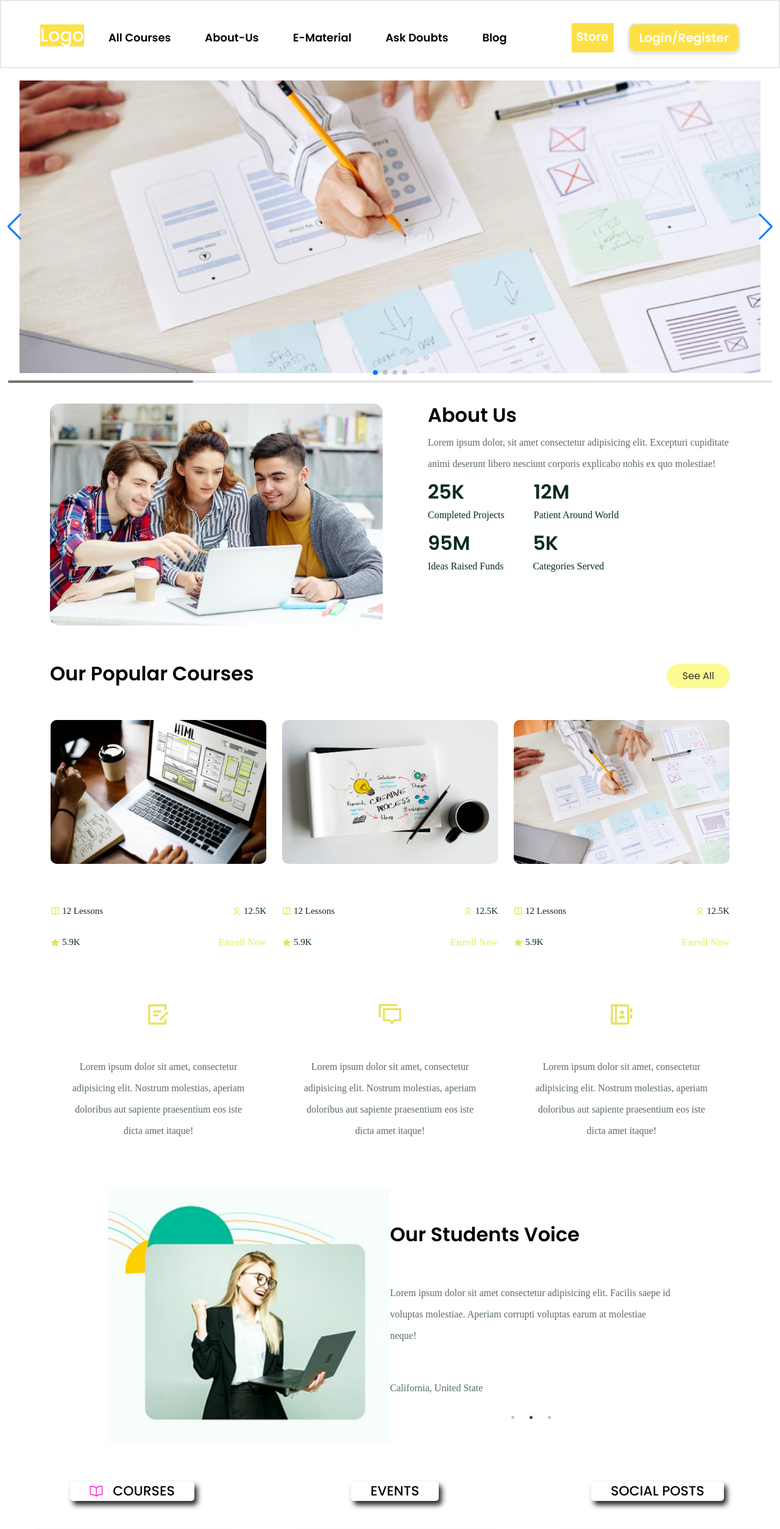
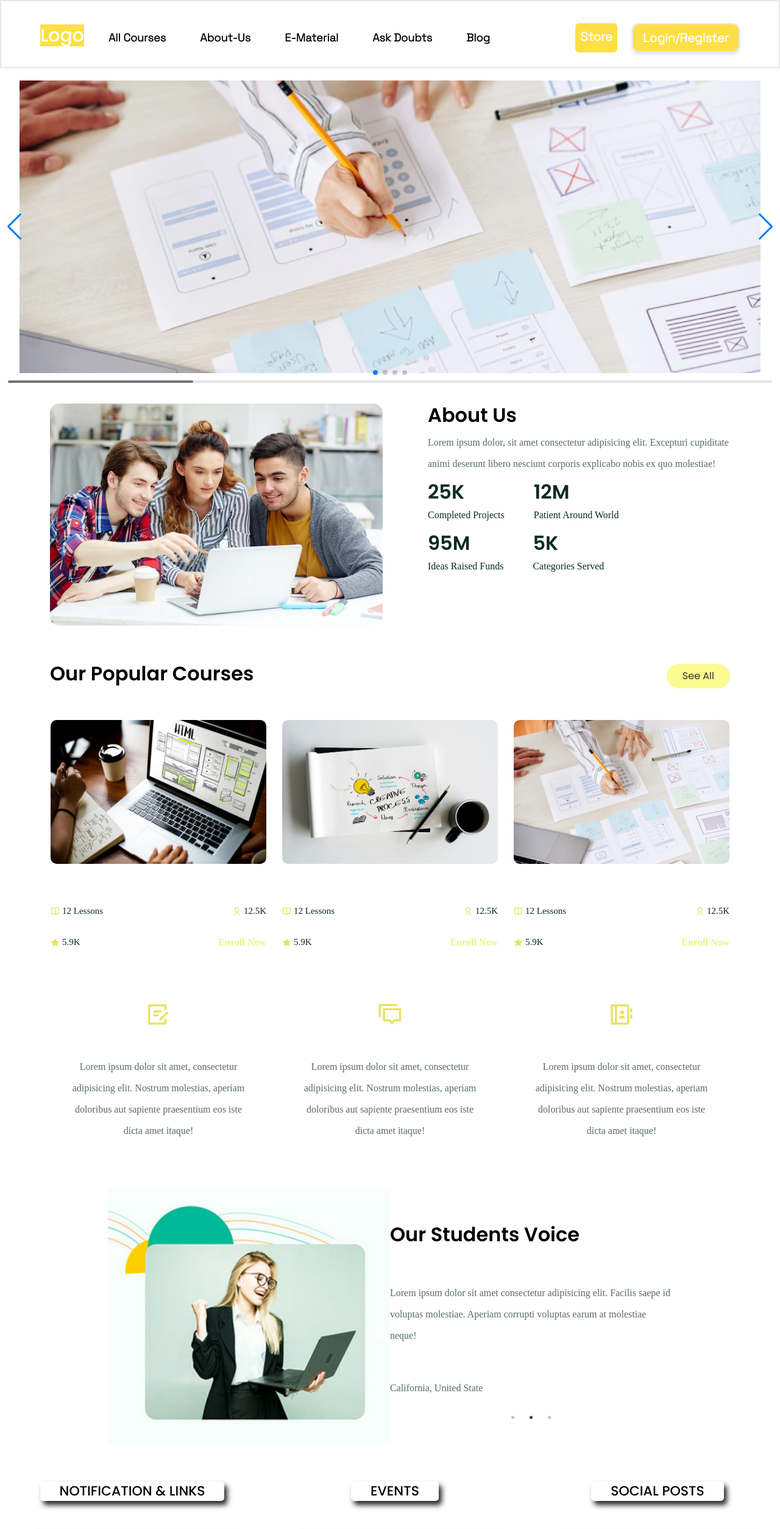
Before and after one commit to Thebeast01/Brain-Bytes, a React (Create React App) app: page / in a window 1280 px wide. Shown: the top 2508 px of the page at 61% size. Built offline with nearby package versions, Linux system fonts and the light colour scheme.

Commit message:
changes as told by rahul sir on home page

```diff
--- a/public/index.html
+++ b/public/index.html
@@ -5,7 +5,16 @@
     <link rel="icon" href="%PUBLIC_URL%/favicon.ico" />
     <meta name="viewport" content="width=device-width, initial-scale=1" />
     <meta name="theme-color" content="#000000" />
-		<meta name="description" content="Web site created using create-react-app" />
+    <meta
+      name="description"
+      content="Web site created using create-react-app"
+    />
+    <link rel="preconnect" href="https://fonts.googleapis.com" />
+    <link rel="preconnect" href="https://fonts.gstatic.com" crossorigin />
+    <link
+      href="https://fonts.googleapis.com/css2?family=Space+Grotesk:wght@300&display=swap"
+      rel="stylesheet"
+    />
     <!--   <link rel="apple-touch-icon" href="%PUBLIC_URL%/logo192.png" />
     <!--
       manifest.json provides metadata used when your web app is installed on a
@@ -21,14 +30,24 @@
       work correctly both with client-side routing and a non-root public URL.
       Learn how to configure a non-root public URL by running `npm run build`.
      -->
-		<link rel="stylesheet" type="text/css" href="https://cdnjs.cloudflare.com/ajax/libs/font-awesome/5.15.1/css/all.min.css" />
+    <link
+      rel="stylesheet"
+      type="text/css"
+      href="https://cdnjs.cloudflare.com/ajax/libs/font-awesome/5.15.1/css/all.min.css"
+    />
     <!-- <link rel="stylesheet" href="/brain-bytes/src/Css/about-us.css" /> -->
     <title>React App</title>
   </head>
   <body>
     <noscript>You need to enable JavaScript to run this app.</noscript>
     <div id="root"></div>
-		<script type="module" src="https://unpkg.com/ionicons@7.1.0/dist/ionicons/ionicons.esm.js"></script>
-		<script nomodule src="https://unpkg.com/ionicons@7.1.0/dist/ionicons/ionicons.js"></script>
+    <script
+      type="module"
+      src="https://unpkg.com/ionicons@7.1.0/dist/ionicons/ionicons.esm.js"
+    ></script>
+    <script
+      nomodule
+      src="https://unpkg.com/ionicons@7.1.0/dist/ionicons/ionicons.js"
+    ></script>
   </body>
 </html>
--- a/src/components/Footer/Footer.jsx
+++ b/src/components/Footer/Footer.jsx
@@ -1,6 +1,7 @@
 import React from "react";
 import { Container, Row, Col, ListGroup, ListGroupItem } from "reactstrap";
-import footerLogo from '../../Assests/images/logo.jpg';
+import footerLogo from "../../Assests/images/logo.jpg";
+import Recentcourse from "../Recent-course/Recentcourse";
 import "./footer.css";
 
 const footerQuickLinks = [
@@ -47,7 +48,7 @@ const footerInfoLinks = [
 
 const Footer = () => {
   const iconStyle = {
-    fontSize: '30px', // Adjust the size as needed
+    fontSize: "30px", // Adjust the size as needed
   };
   // const footerLogo ="../../assests/images/logo.jpg";
   return (
--- a/src/components/Header/Header.jsx
+++ b/src/components/Header/Header.jsx
@@ -1,74 +1,6 @@
 import { useState } from "react";
-// import "../path/to/tailwind.css";
+import { navLinks } from "../../constants";
 import { Link } from "react-router-dom";
-const navLinks = [
-  {
-    id: "Courses",
-    title: "All Courses",
-  },
-  {
-    id: "about",
-    title: "About-Us",
-  },
-  {
-    id: "E-Material",
-    title: "E-Material",
-  },
-  {
-    id: "Doubt",
-    title: "Ask Doubts",
-  },
-  {
-    id: "Blog",
-    title: "Blog",
-  },
-
-];
-
-// const Navbar = () => {
-//   const [active, setActive] = useState("Home");
-//   const [toggle, setToggle] = useState(false);
-
-//   return (
-//     <div className=" w-screen h-28 border-2">
-//       <div className={`sm:px-16 px-6 my-7 flex justify-center items-center`}>
-//         <div className="w-full ">
-//           <nav className="w-full flex py-6  items-center navbar ">
-//             {/* Logo */}
-//             <h1 className="text-3xl bg-yellow-300 ">Logo</h1>
-
-//             {/* Desktop Navigation */}
-//             <ul className="list-none md:flex hidden items-center m-0 flex-1    position: absolute;">
-//               {navLinks.map((nav, index) => (
-//                 <li
-//                   key={nav.id}
-//                   className={`font-poppins font-normal cursor-pointer text-[16px] ${
-//                     active === nav.title ? "text-white" : "text-dimWhite"
-//                   } ${index === navLinks.length - 1 ? "mr-0" : "mr-10"}`}
-//                   onClick={() => setActive(nav.title)}
-//                 >
-//                   <Link
-//                     className="no-underline text-lg text-black font-semibold p-2 hover:bg-yellow-300"
-//                     // href={`#${nav.id}`}
-//                     to={nav.id === "about" ? "/about" : `/${nav.id}`}
-
-//                 >
-
-//                    <Link
-//                     className="no-underline text-lg text-black font-semibold p-2 hover:bg-yellow-300"
-//                     // href={`#${nav.id}`}
-//                     to={nav.id === "Doubt" ? "/Doubt" : `/${nav.id}`}
-//                 >
-
-//                 </Link>
-//                 {nav.title}
-//                   </Link>
-//                     {/* {nav.title}
-//                   </Link> */}
-//                 </li>
-//               ))}
-//             </ul>
-
 
 const Navbar = () => {
   const [active, setActive] = useState("Home");
@@ -80,25 +12,24 @@ const Navbar = () => {
   };
 
   return (
-    <div className="w-screen h-28 border-2">
+    <div className="w-screen h-28 border-2  font-grotesk">
       <div className={`sm:px-16 px-6 my-7 flex justify-center items-center`}>
         <div className="w-full">
           <nav className="w-full flex py-6 items-center navbar">
             {/* Logo */}
             <h1 className="text-3xl bg-yellow-300">Logo</h1>
-
             {/* Desktop Navigation */}
             <ul className="list-none md:flex hidden items-center m-0 flex-1 position: absolute;">
               {navLinks.map((nav, index) => (
                 <li
                   key={nav.id}
-                  className={`font-poppins font-normal cursor-pointer text-[16px] ${
+                  className={` cursor-pointer text-[18px] ${
                     active === nav.title ? "text-white" : "text-dimWhite"
                   } ${index === navLinks.length - 1 ? "mr-0" : "mr-10"}`}
                   onClick={() => setActive(nav.title)}
                 >
                   <Link
-                    className={`no-underline text-lg text-black font-semibold p-2 hover:bg-yellow-300 ${
+                    className={`no-underline text-lg text-black font-semibold p-2 rounded-md hover:bg-yellow-300 ${
                       nav.id === "Courses" ? "relative" : ""
                     }`}
                     to={nav.id === "about" ? "/about" : `/${nav.id}`}
@@ -111,13 +42,23 @@ const Navbar = () => {
                   >
                     {nav.title}
                     {nav.id === "Courses" && showCoursesTable && (
-                      <div className="absolute bg-white border border-gray-300 p-2 mt-2 rounded-lg shadow-md flex  justify-center items-center z-50">
-                        <ul>
-                          <li className="text-black text-lg py-6 px-0 border-b border-white hover:bg-yellow-100"><Link to="/courses/class6">Class 6</Link></li>
-                          <li className="text-black text-lg py-6 px-0 border-b border-white hover:bg-yellow-100"><Link to="/courses/class7">Class 7</Link></li>
-                          <li className="text-black text-lg py-6 px-0 border-b border-white hover:bg-yellow-100"><Link to="/courses/class9">Class 8</Link></li>
-                          <li  className="text-black text-lg py-6 px-0 border-b border-white hover:bg-yellow-100"> <Link to="/courses/class8">Class 9</Link></li>
-
+                      <div className="absolute bg-white border border-gray-300  rounded-lg shadow-md flex  justify-center items-center w-60 z-50 mt-2">
+                        <ul className="pl-0 m-0">
+                          <li className="text-black text-lg  m-0 py-2 px-0 border-b border-white hover:bg-yellow-100">
+                            <Link to="/courses/class6">Olympiad/NTSE</Link>
+                          </li>
+                          <li className="text-black text-lg py-2 px-0 border-b border-white hover:bg-yellow-100">
+                            <Link to="/courses/class7">ICSE/CBSE</Link>
+                          </li>
+                          <li className="text-black text-lg py-2 px-0 border-b border-white hover:bg-yellow-100">
+                            <Link to="/courses/class9">IIT-JEE/NEET</Link>
+                          </li>
+                          <li className="text-black text-lg py-2 px-0 border-b border-white hover:bg-yellow-100">
+                            {" "}
+                            <Link to="/courses/class8">
+                              Coding & Programming
+                            </Link>
+                          </li>
                         </ul>
                       </div>
                     )}
@@ -126,7 +67,7 @@ const Navbar = () => {
               ))}
             </ul>
             {/* Mobile Navigation */}
-            <div className="md:hidden flex flex-1  items-center pl-4   " >
+            <div className="md:hidden flex flex-1  items-center pl-4   ">
               <div
                 className={`w-[28px] h-[28px] object-contain font-bold text-2xl bg-yellow-300   ${
                   toggle ? "rotate-0  mb-2" : "rotate-90 pl-1 mb-2"
@@ -163,7 +104,7 @@ const Navbar = () => {
               </div>
             </div>
             <div className="navbar-left text-xl font-semibold flex">
-              <div className="store font-semibold p-2 bg-yellow-300 p-2 mx-4 ">
+              <div className="store font-semibold p-2 rounded-md bg-yellow-300 p-2 mx-4 ">
                 <a>Store</a>
               </div>
               <div
--- a/src/components/Recent-course/recentcourse.css
+++ b/src/components/Recent-course/recentcourse.css
@@ -0,0 +1,5 @@
+.recent-courses-container {
+  background: rgba(246, 248, 226, 0.664);
+  padding: 10px;
+  margin-top: 20px;
+}
--- a/src/components/notification/notification.js
+++ b/src/components/notification/notification.js
@@ -1,21 +1,21 @@
-import React, { useState, useEffect } from 'react';
-import './Notification.css';
+import React, { useState, useEffect } from "react";
+import "./Notification.css";
 
 const NotificationSection = () => {
   const notifications = [
-		'Notification 1',
-		'Notification 2',
-		'Notification 3',
-		'Notification 4',
-		'Notification 5',
-		'Notification 6',
-		'Notification 7',
-		'Notification 8',
-		'Notification 9',
-		'Notification 10',
-		'Notification 11',
-		'Notification 12',
-		'Notification 13',
+    "Notification 1",
+    "Notification 2",
+    "Notification 3",
+    "Notification 4",
+    "Notification 5",
+    "Notification 6",
+    "Notification 7",
+    "Notification 8",
+    "Notification 9",
+    "Notification 10",
+    "Notification 11",
+    "Notification 12",
+    "Notification 13",
     // Add more notifications as needed
   ];
 
@@ -32,39 +32,52 @@ const NotificationSection = () => {
   }, [notifications]);
 
   return (
-		<div class='containerNotification '>
-			<div className='box'>
-				<h2>
-					<ion-icon name='book-outline'></ion-icon>courses
-				</h2>
-				<div className='notification-section courses'>
-					<div className='notification-scroll'>
+    <div class="containerNotification ">
+      <div className="box">
+        <h2>Notification & Links</h2>
+        <div className="notification-section courses">
+          <div className="notification-scroll">
             {notifications.map((notification, index) => (
-							<div key={index} className={`notification-item ${index === scrollIndex ? 'active' : ''}`}>
+              <div
+                key={index}
+                className={`notification-item ${
+                  index === scrollIndex ? "active" : ""
+                }`}
+              >
                 {notification}
               </div>
             ))}
           </div>
         </div>
       </div>
-			<div className='box'>
+      <div className="box">
         <h2>Events</h2>
-				<div className='notification-section events'>
-					<div className='notification-scroll'>
+        <div className="notification-section events">
+          <div className="notification-scroll">
             {notifications.map((notification, index) => (
-							<div key={index} className={`notification-item ${index === scrollIndex ? 'active' : ''}`}>
+              <div
+                key={index}
+                className={`notification-item ${
+                  index === scrollIndex ? "active" : ""
+                }`}
+              >
                 {notification}
               </div>
             ))}
           </div>
         </div>
       </div>
-			<div className='box'>
+      <div className="box">
         <h2>Social Posts</h2>
-				<div className='notification-section instagram'>
-					<div className='notification-scroll'>
+        <div className="notification-section instagram">
+          <div className="notification-scroll">
             {notifications.map((notification, index) => (
-							<div key={index} className={`notification-item ${index === scrollIndex ? 'active' : ''}`}>
+              <div
+                key={index}
+                className={`notification-item ${
+                  index === scrollIndex ? "active" : ""
+                }`}
+              >
                 {notification}
               </div>
             ))}
--- a/src/constants/index.js
+++ b/src/constants/index.js
@@ -4,11 +4,15 @@ export const navLinks = [
     title: "All Courses",
   },
   {
+    id: "about",
+    title: "About-Us",
+  },
+  {
     id: "E-Material",
     title: "E-Material",
   },
   {
-    id: "Ask Doubts",
+    id: "Doubt",
     title: "Ask Doubts",
   },
   {
--- a/tailwind.config.js
+++ b/tailwind.config.js
@@ -19,6 +19,7 @@ module.exports = {
         dimBlue: "rgba(9, 151, 124, 0.1)",
       },
       fontFamily: {
+        grotesk: ["Space Grotesk", "sans-serif"],
         poppins: ["Poppins", "sans-serif"],
       },
     },
```
Also changed, not shown: src/components/Recent-course/Recentcourse.jsx (+4 -87 lines), src/pages/Home.jsx (+5 -16 lines). Lines whose indentation alone changed are shown as unchanged.
